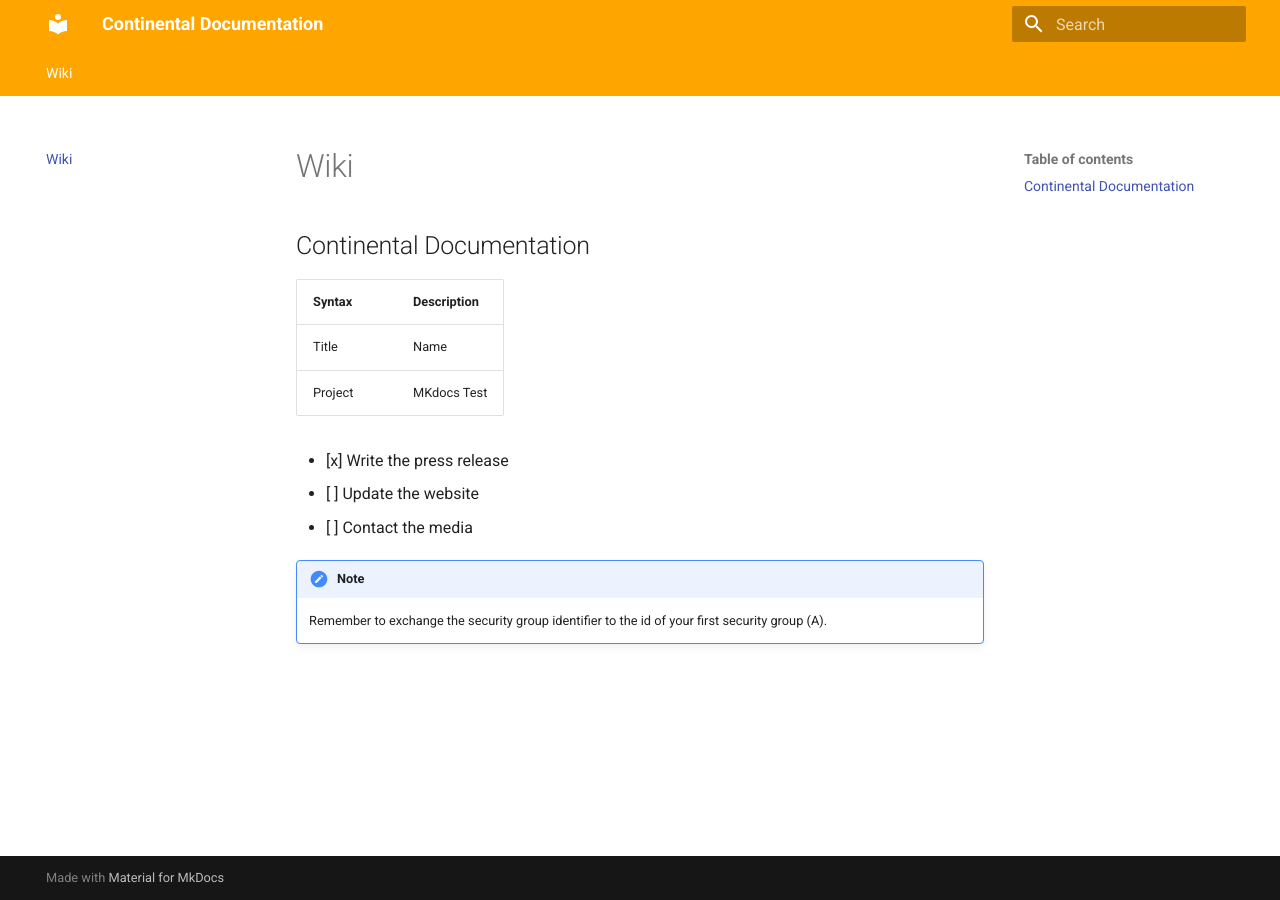
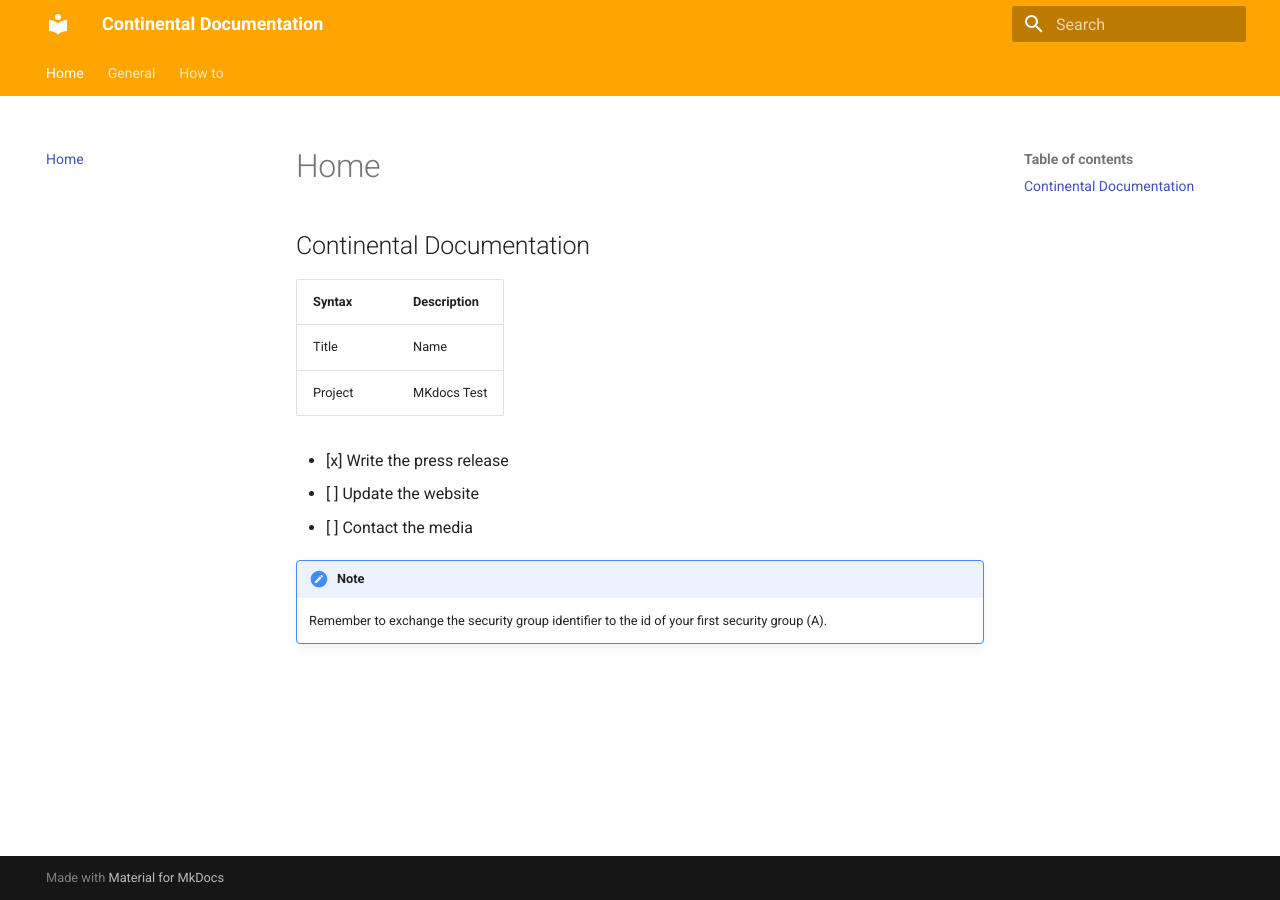
Before and after one commit to Sharbal-Shuker/mkdocs_test, an MkDocs documentation site: the page built from docs/index.md, in a window 1280 px wide. Built offline with MkDocs 1.6.1 and Material for MkDocs 9.7.7, drawn with Linux system fonts in a browser that asks for light colours.

Commit message:
Update mkdocs.yml

```diff
--- a/mkdocs.yml
+++ b/mkdocs.yml
@@ -10,4 +10,8 @@ markdown_extensions:
   - admonition
   - attr_list
 nav:
-- Wiki: "index.md"
+- Home: "index.md"
+- General:
+  - Page 1: general/page1.md
+- How to:
+  - Page 2: how to/page2.md
```
